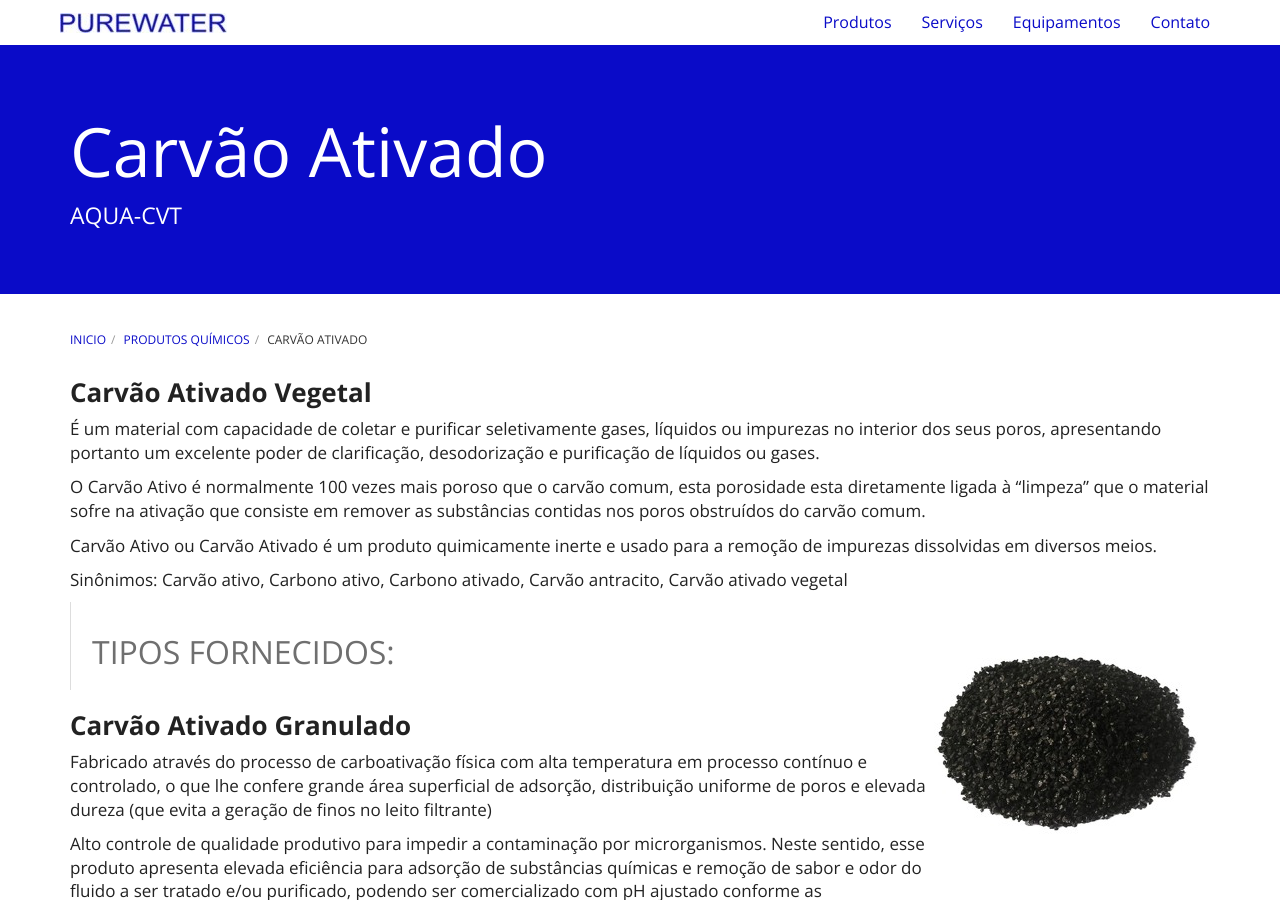
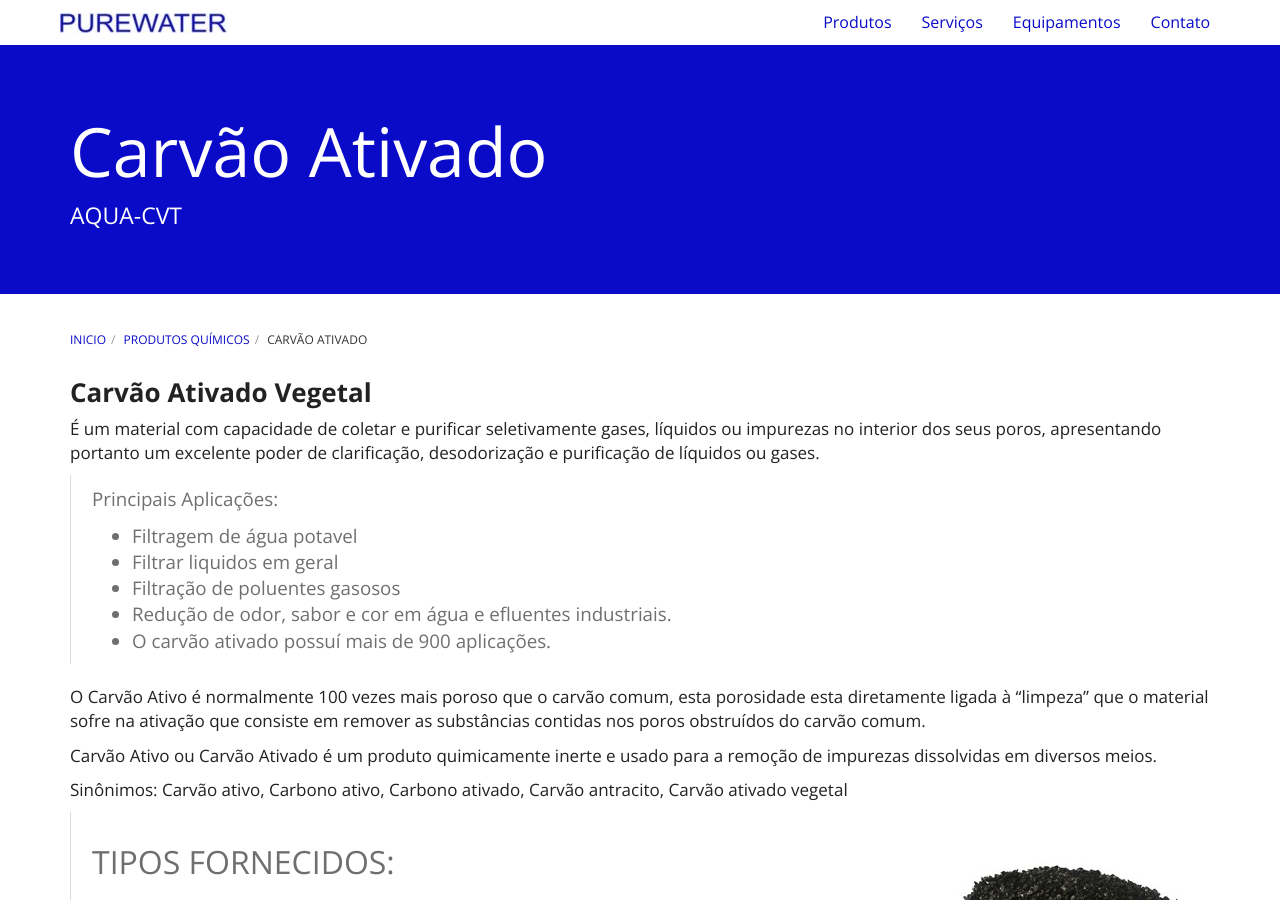
Before and after one commit to purewaterefluentes/purewaterefluentes.github.io, a Jekyll site: the page built from produtos/carvao-ativado.md, in a window 1280 px wide and 900 px high. Built offline with Jekyll 4.4.1, drawn with Linux system fonts in a browser that asks for light colours; nearby versions of some CDN libraries; library files that are not in the unit come from our copies.

Commit message:
Update carvao-ativado.md

```diff
--- a/produtos/carvao-ativado.md
+++ b/produtos/carvao-ativado.md
@@ -8,6 +8,13 @@ subtitle: AQUA-CVT
 ### **Carvão Ativado Vegetal**
 
 É um material com capacidade de coletar e purificar seletivamente gases, líquidos ou impurezas no interior dos seus poros, apresentando portanto um excelente poder de clarificação, desodorização e purificação de líquidos ou gases.
+
+>Principais Aplicações:
+- Filtragem de água potavel
+- Filtrar liquidos em geral
+- Filtração de poluentes gasosos
+- Redução de odor, sabor e cor em água e efluentes industriais.
+- O carvão ativado possuí mais de 900 aplicações.
 
 O Carvão Ativo é normalmente 100 vezes mais poroso que o carvão comum, esta porosidade esta diretamente ligada à "limpeza" que o material sofre na ativação que consiste em remover as substâncias contidas nos poros obstruídos do carvão comum.
 
```
